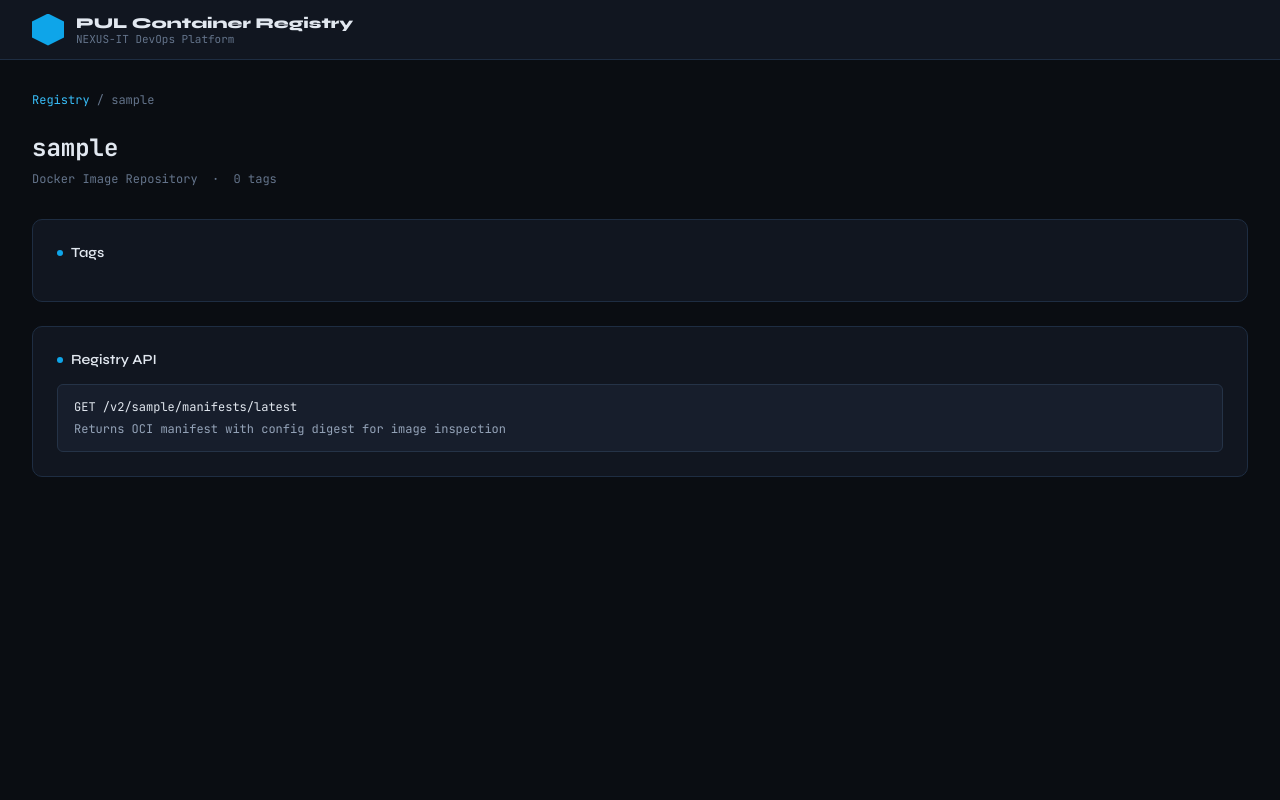
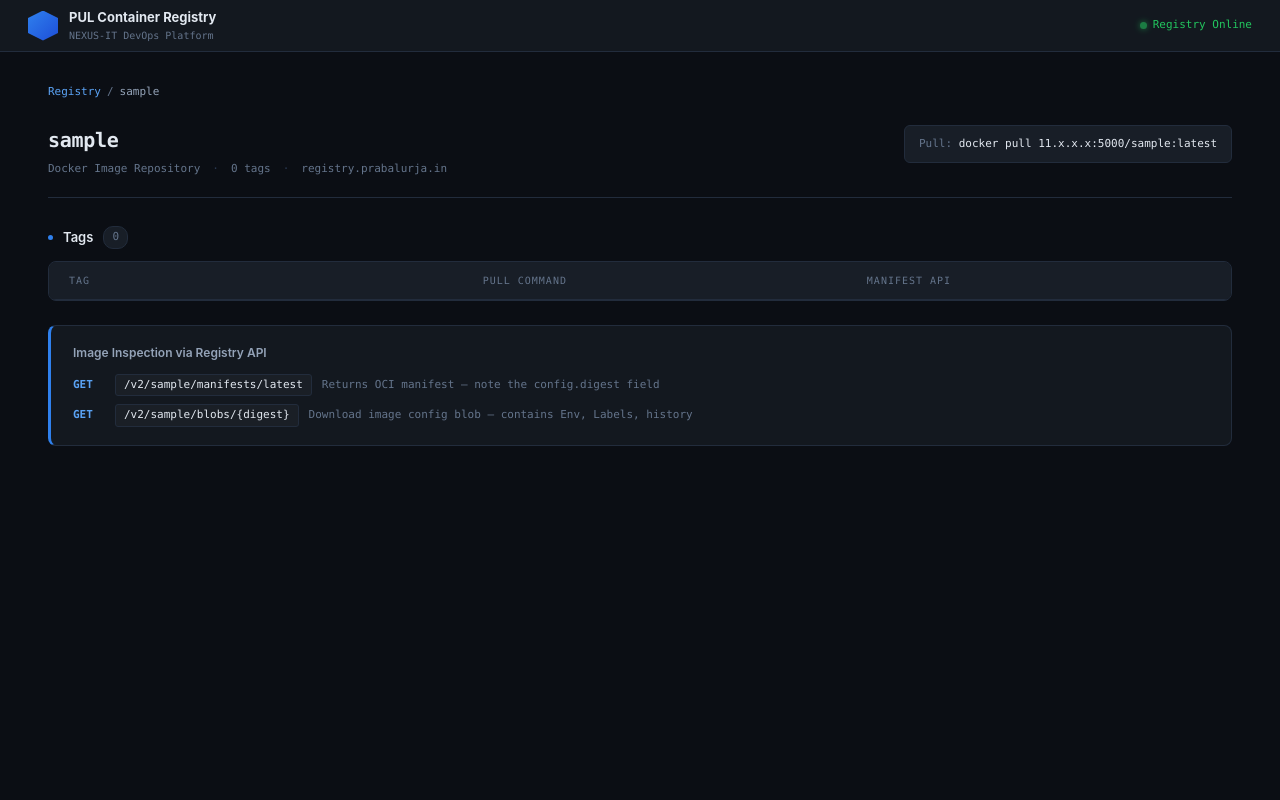
Before and after one commit to hacktifytechnologies/RB-Range3, a Flask app: a page that uses machines/M2-dev-registry/app/templates/repo.html in a window 1280 px wide. Run offline with Flask 3, Linux system fonts and the light colour scheme; lists and menus that the app fills with data are empty; parts of the project's set-up code (start-up, migrations or seed data) failed here and were passed over.

Commit message:
Update repo.html

```diff
--- a/machines/M2-dev-registry/app/templates/repo.html
+++ b/machines/M2-dev-registry/app/templates/repo.html
@@ -4,78 +4,343 @@
 <meta charset="UTF-8">
 <meta name="viewport" content="width=device-width, initial-scale=1.0">
 <title>{{ name }} — PUL Container Registry</title>
-<link href="https://fonts.googleapis.com/css2?family=JetBrains+Mono:wght@400;500;700&family=Syne:wght@400;600;800&display=swap" rel="stylesheet">
 <style>
-  :root {
-    --bg:#0a0d12;--surface:#111620;--surface2:#171e2c;--border:#1e2d42;--border2:#253347;
-    --accent:#0ea5e9;--accent2:#38bdf8;--green:#10b981;--text:#e2e8f0;--muted:#64748b;
-    --muted2:#94a3b8;--mono:'JetBrains Mono',monospace;--sans:'Syne',sans-serif;
-  }
-  *{box-sizing:border-box;margin:0;padding:0}
-  body{background:var(--bg);color:var(--text);font-family:var(--sans);min-height:100vh}
-  .header{background:var(--surface);border-bottom:1px solid var(--border);padding:0 32px;
-    display:flex;align-items:center;justify-content:space-between;height:60px;}
-  .logo{display:flex;align-items:center;gap:12px;text-decoration:none}
-  .logo-icon{width:32px;height:32px;background:var(--accent);
-    clip-path:polygon(50% 0%,100% 25%,100% 75%,50% 100%,0% 75%,0% 25%)}
-  .logo-text{font-size:15px;font-weight:800;color:var(--text)}
-  .logo-sub{font-size:11px;color:var(--muted);font-family:var(--mono)}
-  .main{max-width:1280px;margin:0 auto;padding:32px}
-  .breadcrumb{font-family:var(--mono);font-size:12px;color:var(--muted);margin-bottom:24px}
-  .breadcrumb a{color:var(--accent2);text-decoration:none}
-  .repo-header{margin-bottom:32px}
-  .repo-title{font-size:24px;font-weight:800;color:var(--text);font-family:var(--mono);margin-bottom:8px}
-  .repo-meta{font-family:var(--mono);font-size:12px;color:var(--muted)}
-  .section{background:var(--surface);border:1px solid var(--border);border-radius:10px;
-    padding:24px;margin-bottom:24px}
-  .section-title{font-size:14px;font-weight:600;color:var(--text);margin-bottom:16px;
-    display:flex;align-items:center;gap:8px}
-  .dot{width:6px;height:6px;background:var(--accent);border-radius:50%}
-  .tag-item{display:flex;align-items:center;justify-content:space-between;
-    padding:12px 16px;border-bottom:1px solid var(--border);font-family:var(--mono);font-size:13px}
-  .tag-item:last-child{border-bottom:none}
-  .tag-name{color:var(--accent2)}
-  .tag-latest{font-size:10px;background:rgba(14,165,233,0.15);color:var(--accent);
-    border:1px solid rgba(14,165,233,0.3);padding:2px 7px;border-radius:3px;margin-left:8px}
-  .tag-cmd{font-family:var(--mono);font-size:11px;color:var(--muted);
-    background:var(--surface2);padding:4px 10px;border-radius:4px}
-  .pull-cmd{background:var(--surface2);border:1px solid var(--border2);
-    border-radius:6px;padding:14px 16px;font-family:var(--mono);font-size:12px;color:var(--muted2)}
-  .pull-cmd .cmd{color:var(--text);display:block;margin-bottom:6px}
+*, *::before, *::after { box-sizing: border-box; margin: 0; padding: 0; }
+
+:root {
+  --bg:        #0b0e14;
+  --bg2:       #0f1319;
+  --surface:   #13181f;
+  --surface2:  #181e27;
+  --surface3:  #1c2333;
+  --border:    #222c3c;
+  --border2:   #2a3850;
+  --accent:    #2f80ed;
+  --accent2:   #5ba3f5;
+  --accent3:   #93c5fd;
+  --green:     #22c55e;
+  --text:      #e2e8f0;
+  --text2:     #94a3b8;
+  --text3:     #64748b;
+  --mono:      'SF Mono', 'Fira Mono', 'Cascadia Code', 'Consolas', 'Liberation Mono', monospace;
+  --sans:      -apple-system, BlinkMacSystemFont, 'Segoe UI', 'Helvetica Neue', Arial, sans-serif;
+}
+
+body {
+  background: var(--bg);
+  color: var(--text);
+  font-family: var(--sans);
+  font-size: 14px;
+  line-height: 1.5;
+  min-height: 100vh;
+  -webkit-font-smoothing: antialiased;
+}
+
+.topbar {
+  background: var(--surface);
+  border-bottom: 1px solid var(--border);
+  height: 52px;
+  display: flex;
+  align-items: center;
+  justify-content: space-between;
+  padding: 0 28px;
+  position: sticky;
+  top: 0;
+  z-index: 100;
+}
+
+.logo {
+  display: flex;
+  align-items: center;
+  gap: 11px;
+  text-decoration: none;
+}
+
+.logo-mark {
+  width: 30px;
+  height: 30px;
+  background: linear-gradient(135deg, #2f80ed 0%, #1d4ed8 100%);
+  clip-path: polygon(50% 0%, 100% 25%, 100% 75%, 50% 100%, 0% 75%, 0% 25%);
+}
+
+.logo-title { font-size: 13px; font-weight: 700; color: var(--text); }
+.logo-sub   { font-family: var(--mono); font-size: 10px; color: var(--text3); }
+
+.status-indicator {
+  display: flex; align-items: center; gap: 6px;
+  font-family: var(--mono); font-size: 11px; color: var(--green);
+}
+
+.status-dot {
+  width: 7px; height: 7px; background: var(--green);
+  border-radius: 50%; box-shadow: 0 0 6px var(--green);
+  animation: p 2.5s ease-in-out infinite;
+}
+@keyframes p { 0%,100%{opacity:1} 50%{opacity:0.5} }
+
+.main { max-width: 1240px; margin: 0 auto; padding: 32px 28px; }
+
+.breadcrumb {
+  font-family: var(--mono);
+  font-size: 11px;
+  color: var(--text3);
+  margin-bottom: 24px;
+  display: flex;
+  align-items: center;
+  gap: 6px;
+}
+.breadcrumb a { color: var(--accent2); text-decoration: none; }
+.breadcrumb a:hover { text-decoration: underline; }
+.breadcrumb-sep { color: var(--text3); }
+
+.repo-header {
+  display: flex;
+  align-items: flex-start;
+  justify-content: space-between;
+  margin-bottom: 28px;
+  padding-bottom: 20px;
+  border-bottom: 1px solid var(--border);
+}
+
+.repo-title {
+  font-family: var(--mono);
+  font-size: 20px;
+  font-weight: 600;
+  color: var(--text);
+  letter-spacing: -0.3px;
+  margin-bottom: 6px;
+}
+
+.repo-meta {
+  font-family: var(--mono);
+  font-size: 11px;
+  color: var(--text3);
+  display: flex;
+  align-items: center;
+  gap: 12px;
+}
+
+.meta-sep { color: var(--border2); }
+
+.pull-cmd-box {
+  background: var(--surface2);
+  border: 1px solid var(--border);
+  border-radius: 6px;
+  padding: 10px 14px;
+  font-family: var(--mono);
+  font-size: 11px;
+  color: var(--text2);
+  white-space: nowrap;
+  max-width: 400px;
+}
+.pull-cmd-box .cmd { color: var(--text); }
+
+.section-hd {
+  display: flex; align-items: center; gap: 10px;
+  margin-bottom: 12px;
+}
+.section-title { font-size: 13px; font-weight: 600; color: var(--text); }
+.section-dot { width: 5px; height: 5px; background: var(--accent); border-radius: 50%; }
+.section-count {
+  font-family: var(--mono); font-size: 11px; color: var(--text3);
+  background: var(--surface2); border: 1px solid var(--border);
+  padding: 2px 8px; border-radius: 10px;
+}
+
+.tags-table-wrap {
+  background: var(--surface);
+  border: 1px solid var(--border);
+  border-radius: 8px;
+  overflow: hidden;
+  margin-bottom: 24px;
+}
+
+.tags-table { width: 100%; border-collapse: collapse; }
+
+.tags-table thead {
+  background: var(--surface2);
+  border-bottom: 1px solid var(--border);
+}
+
+.tags-table th {
+  font-family: var(--mono);
+  font-size: 10px;
+  font-weight: 500;
+  color: var(--text3);
+  text-transform: uppercase;
+  letter-spacing: 1px;
+  padding: 11px 20px;
+  text-align: left;
+}
+
+.tags-table tbody tr {
+  border-bottom: 1px solid var(--border);
+  transition: background 0.12s;
+}
+.tags-table tbody tr:last-child { border-bottom: none; }
+.tags-table tbody tr:hover { background: var(--surface2); }
+.tags-table td { padding: 14px 20px; vertical-align: middle; }
+
+.tag-name-wrap { display: flex; align-items: center; gap: 8px; }
+
+.tag-name {
+  font-family: var(--mono);
+  font-size: 13px;
+  color: var(--accent2);
+  font-weight: 500;
+}
+
+.badge-latest {
+  font-family: var(--mono);
+  font-size: 9px;
+  font-weight: 700;
+  color: var(--accent);
+  background: rgba(47,128,237,0.12);
+  border: 1px solid rgba(47,128,237,0.3);
+  padding: 2px 7px;
+  border-radius: 3px;
+  letter-spacing: 0.5px;
+  text-transform: uppercase;
+}
+
+.pull-snippet {
+  font-family: var(--mono);
+  font-size: 11px;
+  color: var(--text3);
+  background: rgba(255,255,255,0.02);
+  border: 1px solid var(--border);
+  padding: 4px 10px;
+  border-radius: 4px;
+  white-space: nowrap;
+}
+
+.api-panel {
+  background: var(--surface);
+  border: 1px solid var(--border);
+  border-left: 3px solid var(--accent);
+  border-radius: 8px;
+  padding: 18px 22px;
+}
+
+.api-panel-title {
+  font-size: 12px;
+  font-weight: 600;
+  color: var(--text2);
+  margin-bottom: 12px;
+}
+
+.api-rows { display: flex; flex-direction: column; gap: 8px; }
+
+.api-row {
+  display: flex; align-items: baseline; gap: 10px;
+  font-family: var(--mono); font-size: 11px; color: var(--text3);
+}
+.api-method { color: var(--accent2); font-weight: 600; min-width: 32px; }
+.api-path {
+  color: var(--text);
+  background: rgba(255,255,255,0.03);
+  padding: 2px 8px;
+  border-radius: 3px;
+  border: 1px solid var(--border);
+}
 </style>
 </head>
 <body>
-<header class="header">
+
+<header class="topbar">
   <a class="logo" href="/ui/">
-    <div class="logo-icon"></div>
-    <div><div class="logo-text">PUL Container Registry</div><div class="logo-sub">NEXUS-IT DevOps Platform</div></div>
+    <div class="logo-mark"></div>
+    <div>
+      <div class="logo-title">PUL Container Registry</div>
+      <div class="logo-sub">NEXUS-IT DevOps Platform</div>
+    </div>
   </a>
+  <div class="status-indicator">
+    <span class="status-dot"></span>
+    Registry Online
+  </div>
 </header>
+
 <main class="main">
-  <div class="breadcrumb"><a href="/ui/">Registry</a> / {{ name }}</div>
+
+  <div class="breadcrumb">
+    <a href="/ui/">Registry</a>
+    <span class="breadcrumb-sep">/</span>
+    <span style="color:var(--text2)">{{ name }}</span>
+  </div>
+
   <div class="repo-header">
-    <div class="repo-title">{{ name }}</div>
-    <div class="repo-meta">Docker Image Repository &nbsp;·&nbsp; {{ tags|length }} tags</div>
-  </div>
-  <div class="section">
-    <div class="section-title"><span class="dot"></span> Tags</div>
-    {% for tag in tags %}
-    <div class="tag-item">
-      <div>
-        <span class="tag-name">{{ tag }}</span>
-        {% if tag == 'latest' %}<span class="tag-latest">LATEST</span>{% endif %}
+    <div>
+      <div class="repo-title">{{ name }}</div>
+      <div class="repo-meta">
+        <span>Docker Image Repository</span>
+        <span class="meta-sep">·</span>
+        <span>{{ tags|length }} tags</span>
+        <span class="meta-sep">·</span>
+        <span>registry.prabalurja.in</span>
       </div>
-      <code class="tag-cmd">docker pull 11.x.x.x:5000/{{ name }}:{{ tag }}</code>
     </div>
-    {% endfor %}
-  </div>
-  <div class="section">
-    <div class="section-title"><span class="dot"></span> Registry API</div>
-    <div class="pull-cmd">
-      <span class="cmd">GET /v2/{{ name }}/manifests/latest</span>
-      <span>Returns OCI manifest with config digest for image inspection</span>
+    <div class="pull-cmd-box">
+      <span style="color:var(--text3)">Pull: </span>
+      <span class="cmd">docker pull 11.x.x.x:5000/{{ name }}:latest</span>
     </div>
   </div>
+
+  <!-- Tags -->
+  <div class="section-hd">
+    <span class="section-dot"></span>
+    <span class="section-title">Tags</span>
+    <span class="section-count">{{ tags|length }}</span>
+  </div>
+
+  <div class="tags-table-wrap">
+    <table class="tags-table">
+      <thead>
+        <tr>
+          <th style="width:35%">Tag</th>
+          <th>Pull Command</th>
+          <th>Manifest API</th>
+        </tr>
+      </thead>
+      <tbody>
+        {% for tag in tags %}
+        <tr>
+          <td>
+            <div class="tag-name-wrap">
+              <span class="tag-name">{{ tag }}</span>
+              {% if tag == 'latest' %}<span class="badge-latest">Latest</span>{% endif %}
+            </div>
+          </td>
+          <td>
+            <span class="pull-snippet">docker pull 11.x.x.x:5000/{{ name }}:{{ tag }}</span>
+          </td>
+          <td>
+            <span class="pull-snippet">GET /v2/{{ name }}/manifests/{{ tag }}</span>
+          </td>
+        </tr>
+        {% endfor %}
+      </tbody>
+    </table>
+  </div>
+
+  <!-- API reference -->
+  <div class="api-panel">
+    <div class="api-panel-title">Image Inspection via Registry API</div>
+    <div class="api-rows">
+      <div class="api-row">
+        <span class="api-method">GET</span>
+        <span class="api-path">/v2/{{ name }}/manifests/latest</span>
+        <span style="color:var(--text3)">Returns OCI manifest — note the config.digest field</span>
+      </div>
+      <div class="api-row">
+        <span class="api-method">GET</span>
+        <span class="api-path">/v2/{{ name }}/blobs/&#123;digest&#125;</span>
+        <span style="color:var(--text3)">Download image config blob — contains Env, Labels, history</span>
+      </div>
+    </div>
+  </div>
+
 </main>
+
 </body>
 </html>
```
